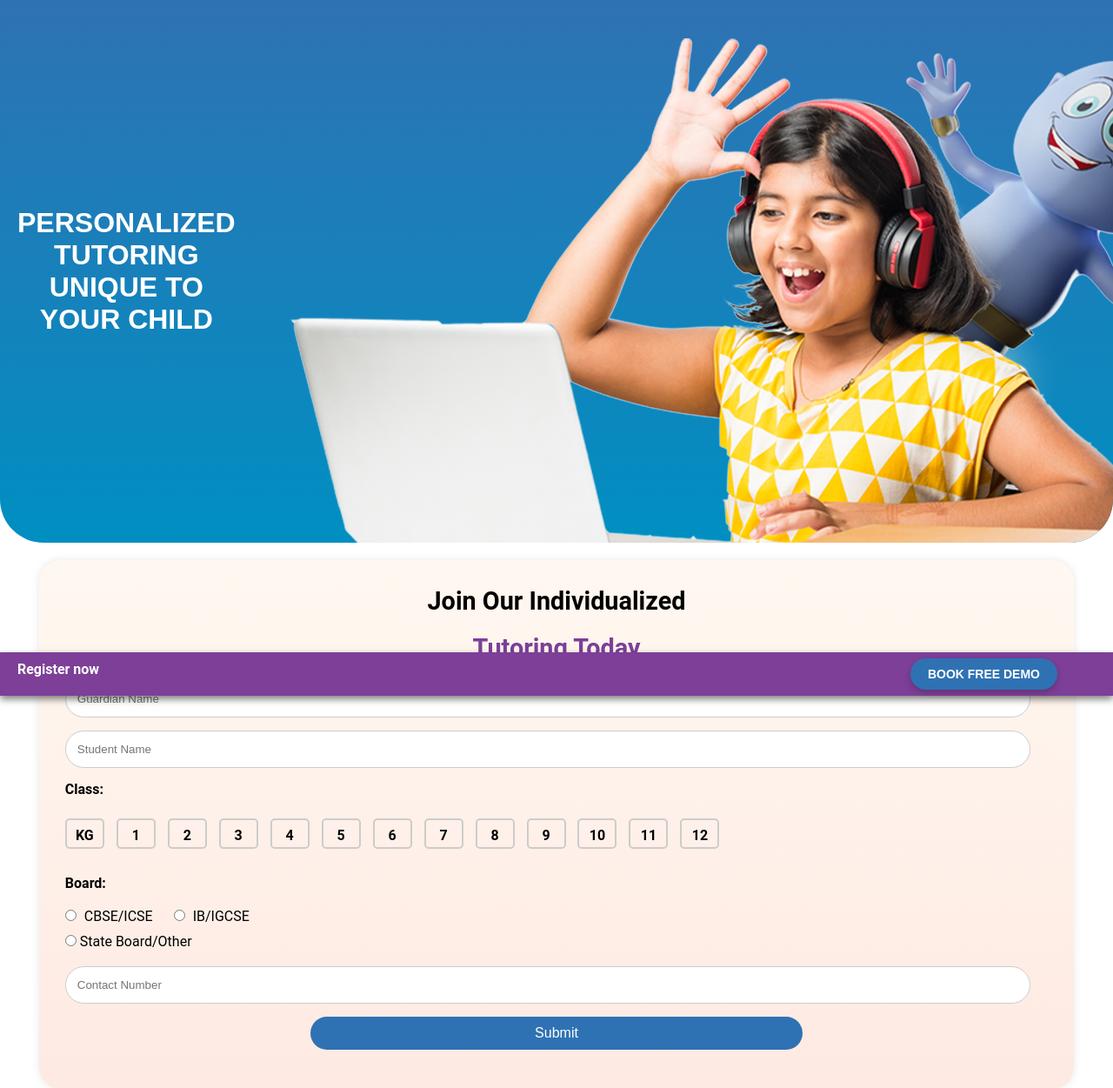
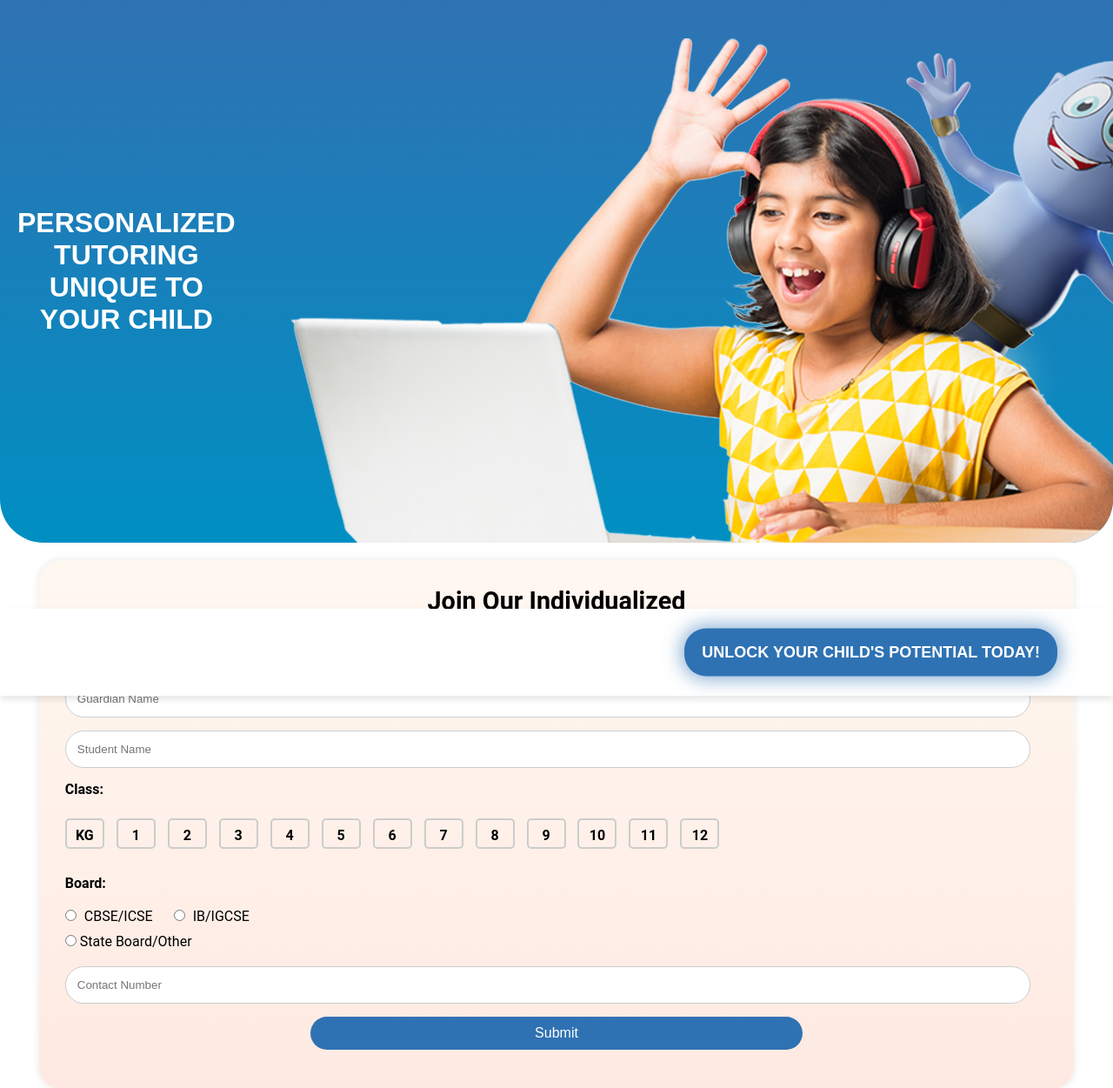
Before and after one commit to minhajputhiyara/landing-page, a PHP site: page / in a window 1280 px wide. Shown: the top 1251 px of the page at 87% size. Run offline with PHP 8.4, Linux system fonts and the light colour scheme; some web fonts are replaced.

Commit message:
button change

```diff
--- a/index.html
+++ b/index.html
@@ -252,7 +252,7 @@
 
   <div class="statistic">
     <div class="statistic-value" style="background: linear-gradient(rgba(243, 175, 184, 0.7), rgba(251, 209, 214, 0.7))">50%</div>
-    <p>Students in upper primary classes find 3 subjects very difficult <span>[Maths, Science, Social science]</span></p>
+    <p>Upper primary students find maths and science tough</p>
   </div>
 
   <div class="statistic">
@@ -486,7 +486,7 @@
 
 <div>
   <br>
-  <button class="demo-button" onclick="scrollToSection('section1')">BOOK FREE DEMO</button>
+  <button class="demo-button" onclick="scrollToSection('section1')">Book a Demo Now</button>
   <br>
   <br>
   <br>
@@ -495,8 +495,8 @@
 
   <div class="floating-cta">
     <div class="ctas-text">
-      Register now
-    <button class="float-button" onclick="scrollToSection('section1')">BOOK FREE DEMO</button>
+
+    <button class="float-button" onclick="scrollToSection('section1')">Unlock Your Child's Potential Today!</button>
     </div>
   </div>
 
--- a/style.css
+++ b/style.css
@@ -534,7 +534,7 @@ h2 {
   color: #070707;
   font-family: 'Roboto', sans-serif;
   font-size: 14px; /* Adjust the font size as needed */
-  text-align: start; /* Align the text to the left within the statistic block */
+  text-align:center; /* Align the text to the left within the statistic block */
   background-color: #fff; /* White background for the text box */
   padding: 10px; /* Padding inside the text box */
   border-radius: 10px; /* Slightly rounded corners for the text box */
@@ -859,32 +859,30 @@ h2 {
 }
 
 /* floating cta */
-
 .floating-cta {
-  position: fixed; /* Fixed position within the viewport */
-  bottom: 0px; /* Positioned towards the bottom of the viewport */
-  width:100%;
-  height:50px;
-  background-color: #7D3F98; /* Red background */
-  color: #FFFFFF; /* White text */
-  padding: 10px 20px; /* Some padding around the text */
-  box-shadow: 0px 4px 8px rgba(0, 0, 0, 0.5); /* A subtle shadow to lift the button off the page */
-  z-index: 1000; /* Make sure it's above other items */
+  position: fixed;
+  bottom: 0px;
+  width: 100%;
+  height: 100px;
+  color: #7D3F98;
+  background-color: white;
+  padding: 10px 20px;
+  box-shadow: 0px 4px 8px rgba(0, 0, 0, 0.1);
+  z-index: 1000;
 }
 
-
 .ctas-text {
-  text-align: left; /* Center the text inside the CTA */
+  text-align: left;
   display: flex;
-  font-weight: bold; /* Make the CTA text bold */
+  font-weight: bold;
+  font-size: 20px; /* Increased font size for better visibility */
 }
 
 .price-strike {
-  text-decoration: line-through; /* Strike-through effect for the original price */
-  color: #777; /* A lighter color to make it less prominent than the discounted price */
-  margin-right: 5px; /* A small margin between the original price and the discounted price */
+  text-decoration: line-through;
+  color: #777;
+  margin-right: 5px;
 }
-
 
 /* Mobile responsiveness */
 @media (max-width: 600px) {
@@ -895,24 +893,34 @@ h2 {
   }
 }
 
-
 .float-button {
-  background-color: #2f72b3; /* The blue background color */
-  color: white; /* Text color */
-  border: none; /* No border */
+  background-color: #2f72b3;
+  color: white;
+  border: none;
+  height: 55px;
   position: absolute;
   top: 50%;
   right: 5%;
   transform: translateY(-50%);
-  padding: 10px 20px; /* Padding inside the button */
-  border-radius: 25px; /* Rounded corners */
-  font-size: 14px; /* Font size */
-  font-weight: bold; /* Font weight */
-  cursor: pointer; /* Cursor changes to pointer on hover */
-  text-transform: uppercase; /* Uppercase text */
-  outline: none; /* Remove focus border */
-  transition: background-color 0.3s, box-shadow 0.3s; /* Transition for hover effects */
-  display: block; /* Make the button a block-level element */
-  width: fit-content; /* Make the button width as wide as its content */
-  box-shadow: 0 4px 8px 0 rgba(0, 0, 0, 0.2); /* Horizontal offset, vertical offset, blur radius, spread radius, color */
+  padding: 10px 20px;
+  border-radius: 25px;
+  font-size: 18px; /* Slightly larger font size */
+  font-weight: bold;
+  cursor: pointer;
+  text-transform: uppercase;
+  outline: none;
+  transition: background-color 0.3s, box-shadow 0.3s;
+  display: block;
+  width: fit-content;
+  box-shadow: 0 4px 8px 0 rgba(0, 0, 0, 0.2);
+  animation: glow 2s infinite alternate; /* Apply the glow animation */
 }
+
+@keyframes glow {
+  from {
+    box-shadow: 0 0 8px 0 rgba(47, 114, 179, 0.7);
+  }
+  to {
+    box-shadow: 0 0 20px 5px rgba(47, 114, 179, 0.5);
+  }
+}
```
